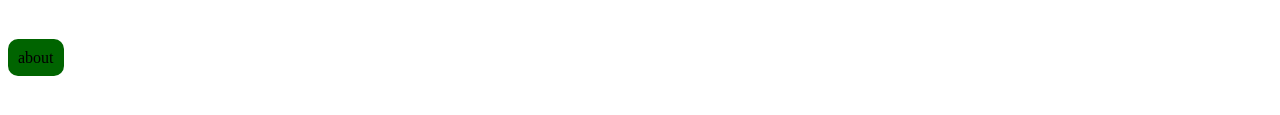
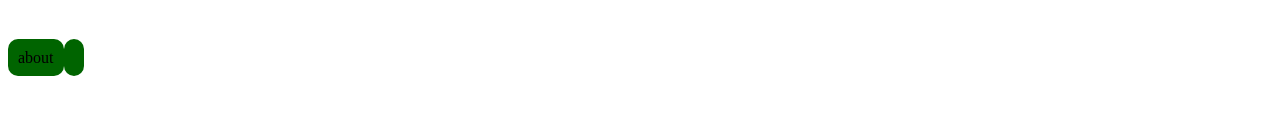
Before and after one commit to poojana-moorthi/project1, a plain HTML site: page index.html in a window 1280 px wide. Shown: the part 353-468 px from the top of the page. Drawn offline with Linux system fonts and the light colour scheme.

Commit message:
commited

```diff
--- a/index.html
+++ b/index.html
@@ -49,4 +49,5 @@
  </p>
     <br><br>
 <a href="./project/about.html">about</a>
+<a href="./tasl.html"></a>
 </html>
```
